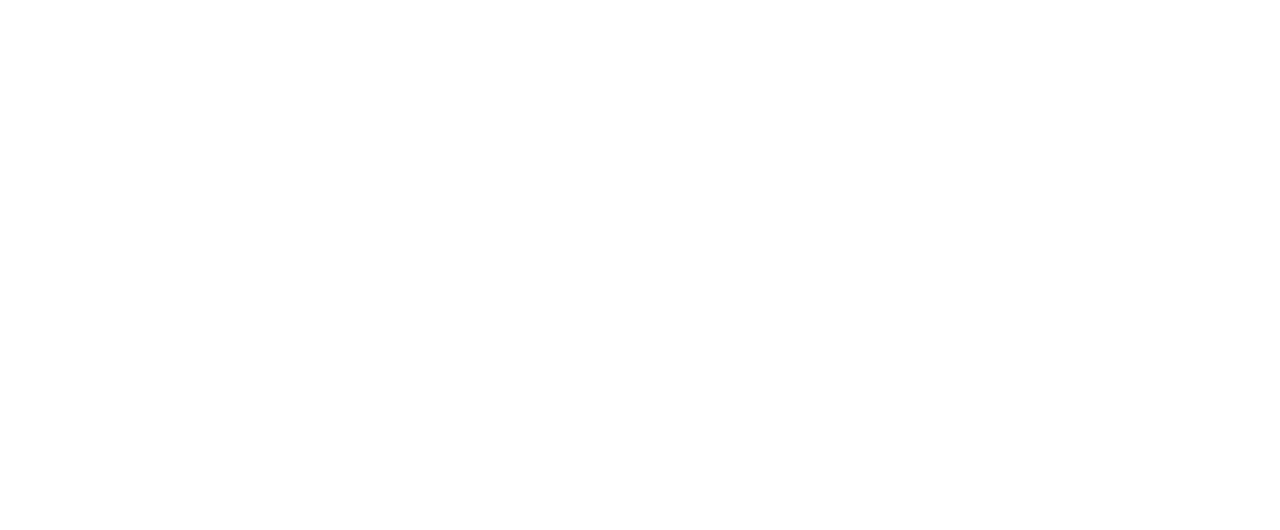
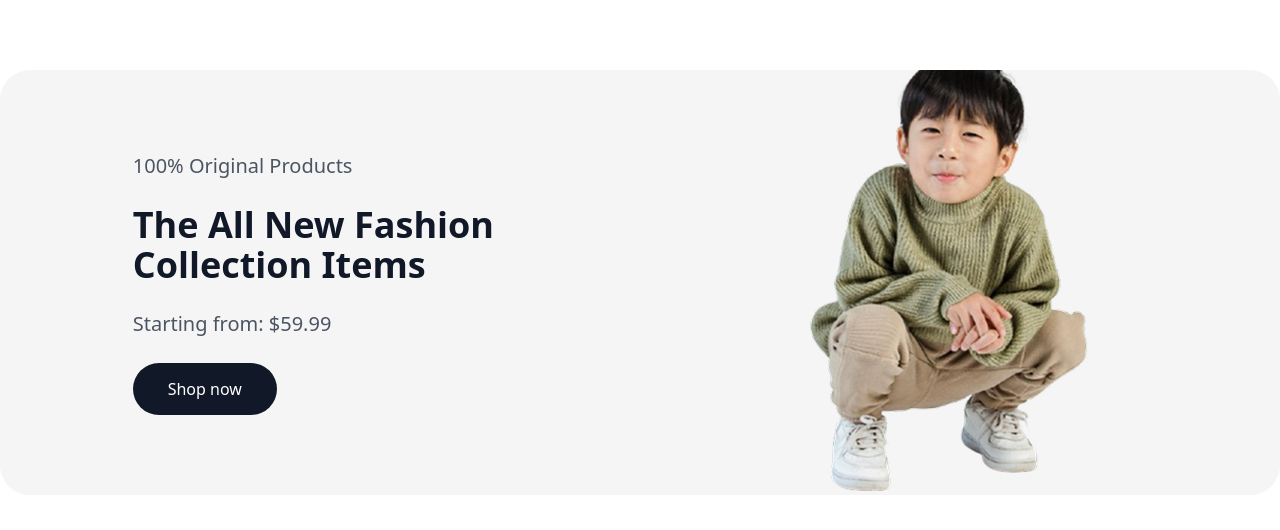
Before and after one commit to codexmish/Nexton-PD, a React (Vite) app: page / in a window 1280 px wide. Shown: the part 2040-2570 px from the top of the page. Before the commit the page ends 1978 px from the top, so only its background shows below. Built offline with nearby package versions, Linux system fonts and the light colour scheme; no server answers.

Commit message:
bottom banner added

```diff
--- /dev/null
+++ b/src/components/BottomBanner.jsx
@@ -0,0 +1,33 @@
+import React from "react";
+import { Link } from "react-router";
+import boy from "../assets/images/boy.png";
+
+const BottomBanner = () => {
+  return (
+    <>
+      <section className="orgbanner hidden lg:block dark:bg-primary pt-33 pb-12">
+        <div className="container bg-[#F5F5F5] dark:bg-primary flex justify-around items-center rounded-[30px] dark:border dark:border-white">
+          <div className="text flex flex-col  gap-6">
+            <h3 className="text-[20px] text-secoundary dark:text-darkSecoundart font-medium font-popppind">
+              100% Original Products
+            </h3>
+            <h2 className="text-4xl text-primary dark:text-white font-semibold font-popppind w-[362px]">
+              The All New Fashion Collection Items
+            </h2>
+            <h3 className="text-[20px] text-[#4B5563] dark:text-darkSecoundart font-medium font-popppind">
+              Starting from: $59.99
+            </h3>
+            <Link className="text-[16px] text-white font-medium font-popppind bg-primary dark:border dark:border-white w-[144px] h-[52px] flex justify-center items-center rounded-[50px]">
+              Shop now
+            </Link>
+          </div>
+          <div className="img">
+            <img src={boy} alt="boy" />
+          </div>
+        </div>
+      </section>
+    </>
+  );
+};
+
+export default BottomBanner;
--- a/src/pages/Home.jsx
+++ b/src/pages/Home.jsx
@@ -4,6 +4,7 @@
 import Exploring from '../components/Exploring'
 import Recommendation from '../components/Recommendation'
 import Sellers from '../components/Sellers'
+import BottomBanner from '../components/BottomBanner'
 
 const Home = () => {
   return (
@@ -13,6 +14,7 @@
     <Exploring/>
     <Recommendation/>
     <Sellers/>
+    <BottomBanner/>
 
     </>
   )
```
Also changed, not shown: src/assets/images/boy.png (added).
